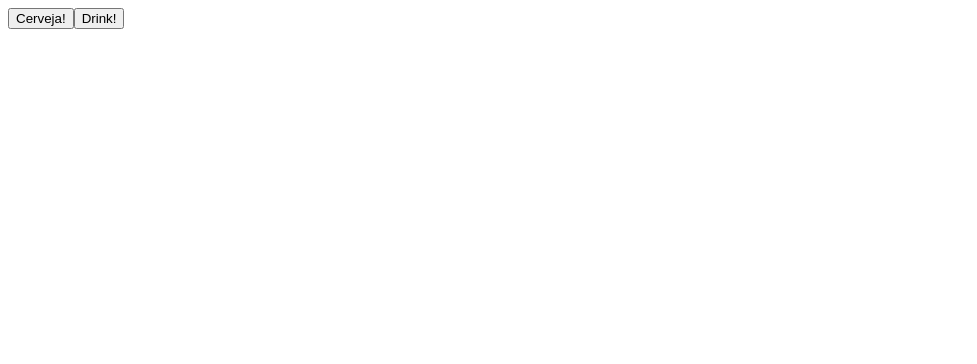
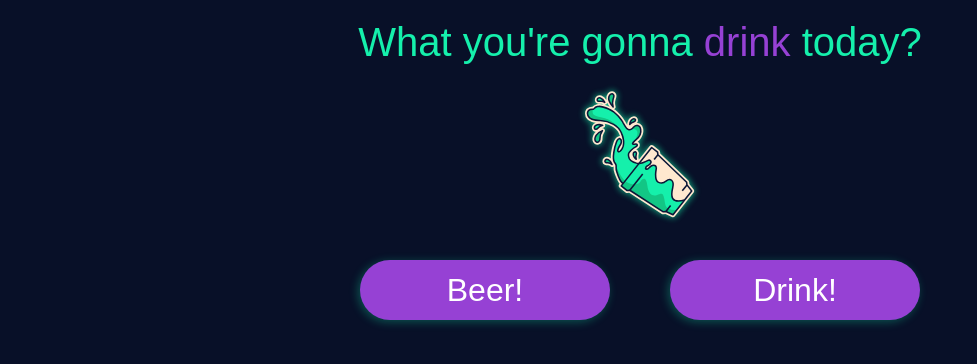
Before and after one commit to carvalhodanielg/drink-or-beer, a React (Create React App) app: page / in a window 1280 px wide. Shown: the top 364 px of the page, without its empty margins (0-977 px from the left). Built offline with nearby package versions, Linux system fonts and the light colour scheme.

Commit message:
initial main styles

```diff
--- a/package.json
+++ b/package.json
@@ -9,6 +9,7 @@
     "react": "^18.0.0",
     "react-dom": "^18.0.0",
     "react-scripts": "5.0.0",
+    "styled-components": "^5.3.5",
     "web-vitals": "^2.1.4"
   },
   "scripts": {
--- a/src/App.css
+++ b/src/App.css
@@ -0,0 +1,27 @@
+*{
+    box-sizing: border-box;
+    margin: 0;
+    font-family: Arial, sans-serif;
+    color: white;
+}
+
+
+body{
+
+    background-color: rgb(8, 16, 40);
+
+}
+
+.main{
+
+}
+
+.buttons{
+    padding: 10px 0;
+    display: flex;
+    flex-direction: row;
+    justify-content: center;
+    align-items: center;
+
+
+}
--- a/src/App.js
+++ b/src/App.js
@@ -1,12 +1,12 @@
-import {useState, useEffect} from 'react'
+import {useState, useEffect} from 'react';
+import  * as C from './AppStyle'
+import  './App.css'
 
 
 function App() {
 
 const [beer, setBeer] = useState();
-
 const [drink, setDrink] = useState();
-
 const [toggle, setToggle] = useState();
 
 const loadBeers = async (e) => {
@@ -14,7 +14,7 @@ const loadBeers = async (e) => {
         let json = await response.json();
         setBeer(json);
         setToggle("beer")
-  }
+}
 
 
 const loadDrinks = async (e) => {
@@ -25,20 +25,30 @@ const loadDrinks = async (e) => {
 }
 
 
-
 return (
     <div className="main">
 
-        <button onClick={loadBeers}>Cerveja!</button>
-        <button onClick={loadDrinks}>Drink!</button>
 
-      <br/><br/>
-      <div>
+        <C.Header>
+        <p>What you're gonna <span>drink </span> today?</p>
+        {/* <img src='../public/decide-the-night.svg' alt=''></img> */}
+        <img src='/decide-the-night.svg' alt='alt' height="150px"></img>
+
+        </C.Header>
+
+        <div className='buttons'>
+
+
+        <C.Button onClick={loadBeers}>Beer!</C.Button>
+        <C.Button onClick={loadDrinks}>Drink!</C.Button>
+
+        </div>
+
+        <div>
 
 
 
-          { toggle === "beer" &&
-
+  { toggle === "beer" &&
             <div>
 
               <h2>Beer:</h2>
@@ -55,12 +65,11 @@ return (
               {beer[0].food_pairing[1]}<br/>
               {beer[0].food_pairing[2]}<br/>
 
-              {/* <img src={beer[0].image_url}></img> */}
-
+              {/* <img src={beer[0].image_url} width={100}></img> */}
 
             </div>
 
-          }
+  }
 
       { toggle === "drink" &&
 
@@ -83,13 +92,8 @@ return (
 
             <img src={drink.drinks[0].strDrinkThumb} width={200}></img>
 
-
           </div>
      }
-
-
-
-
 
       </div>
     </div>
--- /dev/null
+++ b/src/AppStyle.js
@@ -0,0 +1,49 @@
+import styled from 'styled-components';
+
+
+export const Header = styled.div`
+
+    display: flex;
+    flex-direction: column;
+    justify-content: center;
+    align-items: center;
+    height: 250px;
+    font-size: 2.5rem;
+    color: rgb(21, 240, 172);
+
+    img{
+        margin-top: 15px;
+
+    }
+
+    p{
+        margin-top: 0px;
+        color: rgb(21, 240, 172);
+
+
+        span{
+            color: rgb(150,65,212);
+        }
+    }
+
+`;
+
+export const Button = styled.button`
+    width: 250px;
+    height: 60px;
+    background-color: blue;
+    border-radius: 45px;
+    color: white;
+    font-size: 2rem;
+    cursor: pointer;
+    margin: 0 30px;
+    background-color: rgb(150,65,212);
+    border: none;
+    box-shadow: -2px 2px 10px rgba(21, 240, 172, .3);
+
+    &:hover{
+        background-color: rgba(150,65,212,.8);
+    }
+
+
+`;
```
Also changed, not shown: src/components/Componente.js (deleted, +0 -20 lines), src/components/Container.js (added, +8 -0 lines), public/decide-the-night.svg (added), src/components/arq.txt (deleted), 1 other file (tests, documents, lock files or other folders).
